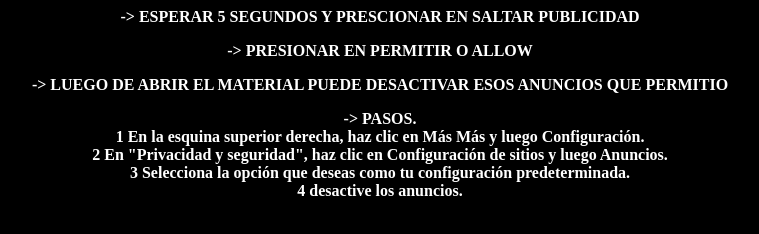
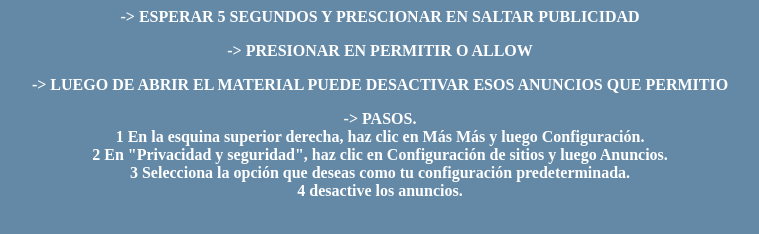
Before and after one commit to Aprendermas/saltarAnuncioAdf, a plain HTML site: page index.html in a window 1280 px wide. Shown: the whole page, without its empty margins (268-1027 px from the left). Drawn offline with Linux system fonts and the light colour scheme.

Commit message:
Update index.html

```diff
--- a/index.html
+++ b/index.html
@@ -397,7 +397,7 @@
 		body{
 
 			/*background-image: url("images/fondo.png");*/
-			background-color: black;
+			background-color: rgb(100, 137, 167);
 			text-align: center;
 			height: 100%;
 			width: 100%;
```
